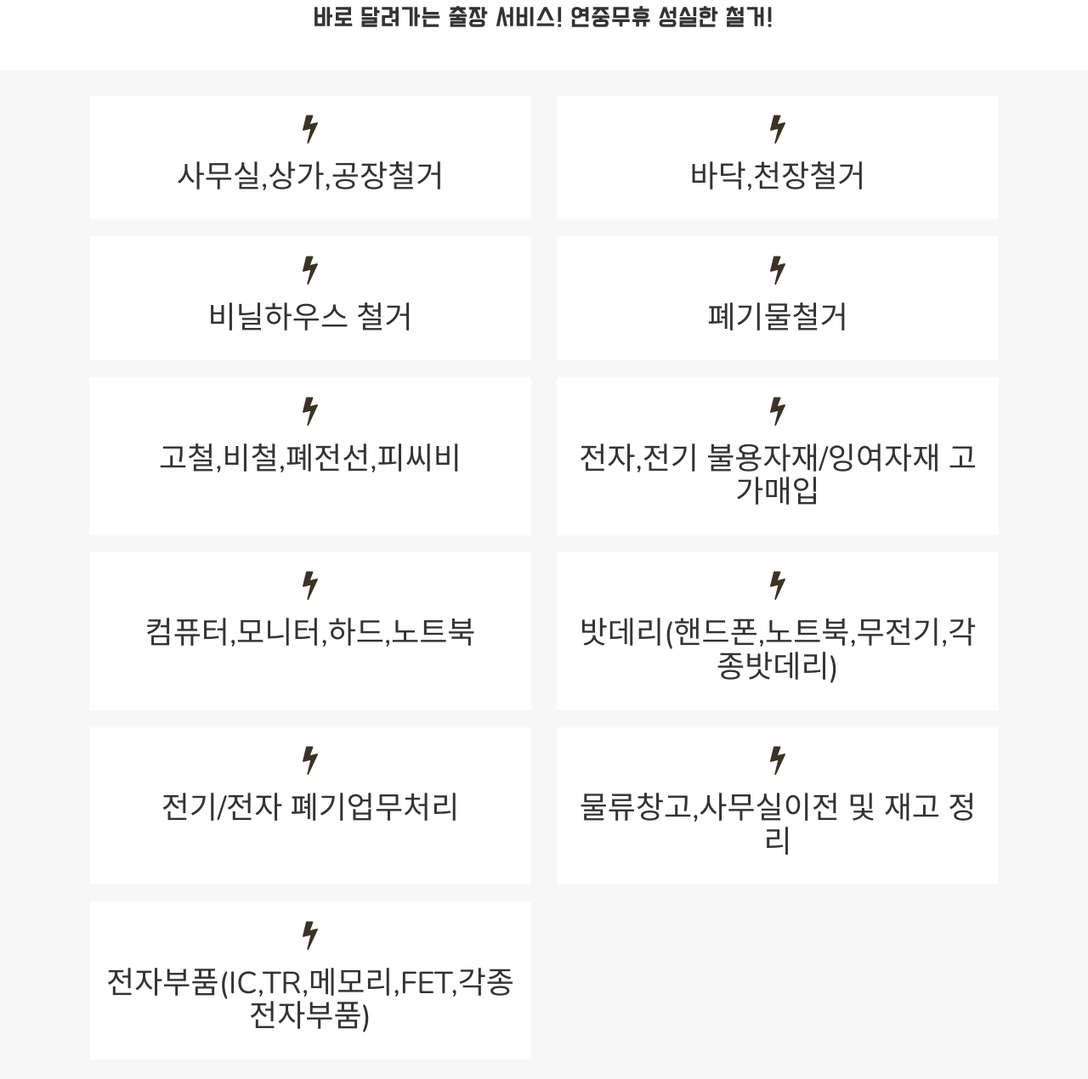
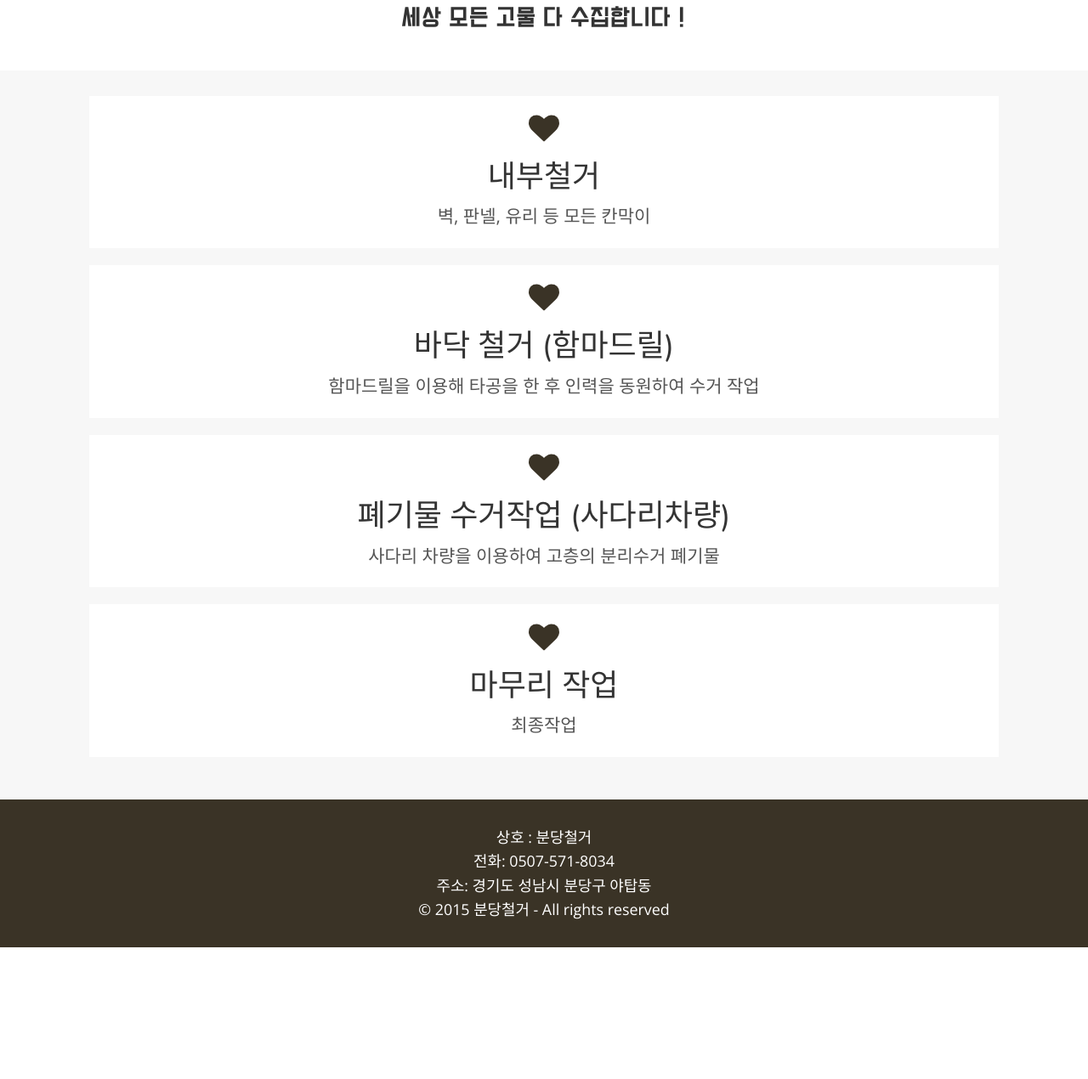
Before and after one commit to byunseungyun/boo.multihit35, a plain HTML site: page business.html in a window 1280 px wide. Shown: the part 280-1550 px from the top of the page at 85% size. After the commit the page ends 1395 px from the top, so only its background shows below. Drawn offline with nearby package versions, Linux system fonts and the light colour scheme; some packages are replaced by stand-ins of ours.

Commit message:
no message

```diff
--- a/business.html
+++ b/business.html
@@ -132,7 +132,7 @@
                 <h3 class="cumputersetac"><p>
 
 
-									바로 달려가는 출장 서비스! 연중무휴 성실한 철거!
+									세상 모든 고물 다 수집합니다 !
                 </p></h3>
             </div>
 
@@ -150,143 +150,52 @@
 
 
 
-            		<div class="col-sm-6 col-md-6">
+								<div class="col-sm-6 col-md-12">
 
                     <div class="icon-box">
-                        <svg class="icon icon-bolt"><use xlink:href="#icon-bolt"></use></svg>
+                        <svg class="icon icon-heart"><use xlink:href="#icon-heart"></use></svg>
 
-                        <h3>사무실,상가,공장철거</h3>
-                        <p></p>
+                        <h3>내부철거</h3>
+                        <p>벽, 판넬, 유리 등 모든 칸막이</p>
                     </div>
                 </div>
 
 
 
 
-            		<div class="col-sm-6 col-md-6">
+								<div class="col-sm-6 col-md-12">
 
                     <div class="icon-box">
-                        <svg class="icon icon-bolt"><use xlink:href="#icon-bolt"></use></svg>
+                        <svg class="icon icon-heart"><use xlink:href="#icon-heart"></use></svg>
 
-                        <h3>바닥,천장철거</h3>
-                        <p></p>
+                        <h3>바닥 철거 (함마드릴)</h3>
+                        <p>함마드릴을 이용해 타공을 한 후 인력을 동원하여 수거 작업</p>
                     </div>
                 </div>
 
 
 
 
-            		<div class="col-sm-6 col-md-6">
+								<div class="col-sm-6 col-md-12">
 
                     <div class="icon-box">
-                        <svg class="icon icon-bolt"><use xlink:href="#icon-bolt"></use></svg>
+                        <svg class="icon icon-heart"><use xlink:href="#icon-heart"></use></svg>
 
-                        <h3>비닐하우스 철거</h3>
-                        <p></p>
+                        <h3>폐기물 수거작업 (사다리차량)</h3>
+                        <p>사다리 차량을 이용하여 고층의 분리수거 폐기물</p>
                     </div>
                 </div>
 
 
 
 
-            		<div class="col-sm-6 col-md-6">
+								<div class="col-sm-6 col-md-12">
 
                     <div class="icon-box">
-                        <svg class="icon icon-bolt"><use xlink:href="#icon-bolt"></use></svg>
+                        <svg class="icon icon-heart"><use xlink:href="#icon-heart"></use></svg>
 
-                        <h3>폐기물철거</h3>
-                        <p></p>
-                    </div>
-                </div>
-
-
-
-
-            		<div class="col-sm-6 col-md-6">
-
-                    <div class="icon-box">
-                        <svg class="icon icon-bolt"><use xlink:href="#icon-bolt"></use></svg>
-
-                        <h3>고철,비철,폐전선,피씨비</h3>
-                        <p></p>
-                    </div>
-                </div>
-
-
-
-
-            		<div class="col-sm-6 col-md-6">
-
-                    <div class="icon-box">
-                        <svg class="icon icon-bolt"><use xlink:href="#icon-bolt"></use></svg>
-
-                        <h3>전자,전기 불용자재/잉여자재 고가매입</h3>
-                        <p></p>
-                    </div>
-                </div>
-
-
-
-
-            		<div class="col-sm-6 col-md-6">
-
-                    <div class="icon-box">
-                        <svg class="icon icon-bolt"><use xlink:href="#icon-bolt"></use></svg>
-
-                        <h3>컴퓨터,모니터,하드,노트북</h3>
-                        <p></p>
-                    </div>
-                </div>
-
-
-
-
-            		<div class="col-sm-6 col-md-6">
-
-                    <div class="icon-box">
-                        <svg class="icon icon-bolt"><use xlink:href="#icon-bolt"></use></svg>
-
-                        <h3>밧데리(핸드폰,노트북,무전기,각종밧데리)</h3>
-                        <p></p>
-                    </div>
-                </div>
-
-
-
-
-            		<div class="col-sm-6 col-md-6">
-
-                    <div class="icon-box">
-                        <svg class="icon icon-bolt"><use xlink:href="#icon-bolt"></use></svg>
-
-                        <h3>전기/전자 폐기업무처리</h3>
-                        <p></p>
-                    </div>
-                </div>
-
-
-
-
-            		<div class="col-sm-6 col-md-6">
-
-                    <div class="icon-box">
-                        <svg class="icon icon-bolt"><use xlink:href="#icon-bolt"></use></svg>
-
-                        <h3>물류창고,사무실이전 및 재고 정리</h3>
-                        <p></p>
-                    </div>
-                </div>
-
-
-
-
-            		<div class="col-sm-6 col-md-6">
-
-                    <div class="icon-box">
-                        <svg class="icon icon-bolt"><use xlink:href="#icon-bolt"></use></svg>
-
-                        <h3>전자부품(IC,TR,메모리,FET,각종전자부품)</h3>
-                        <p></p>
+                        <h3>마무리 작업</h3>
+                        <p>최종작업</p>
                     </div>
                 </div>
 
--- a/sitemap.xml
+++ b/sitemap.xml
@@ -2,13 +2,13 @@
 <urlset xmlns:xsi="http://www.w3.org/2001/XMLSchema-instance" xsi:schemaLocation="http://www.sitemaps.org/schemas/sitemap/0.9 http://www.sitemaps.org/schemas/sitemap/0.9/sitemap.xsd" xmlns="http://www.sitemaps.org/schemas/sitemap/0.9">
     <url>
       <loc>http://boo.multihit.xyz</loc>
-      <lastmod>2016-09-20T15:54:01+09:00</lastmod>
+      <lastmod>2016-09-20T17:02:49+09:00</lastmod>
       <changefreq>always</changefreq>
       <priority>1.0000</priority>
     </url>
     <url>
       <loc>http://boo.multihit.xyz/feed.xml</loc>
-      <lastmod>2016-09-20T15:54:01+09:00</lastmod>
+      <lastmod>2016-09-20T17:02:49+09:00</lastmod>
       <changefreq>always</changefreq>
       <priority>1.0000</priority>
     </url>
```
Also changed, not shown: about.html (+2 -2 lines), feed.xml (+5 -4 lines), index.html (+1 -1 lines), posts/2016/09/19/post.html (+6 -5 lines), sindication.xml (+6 -5 lines).
